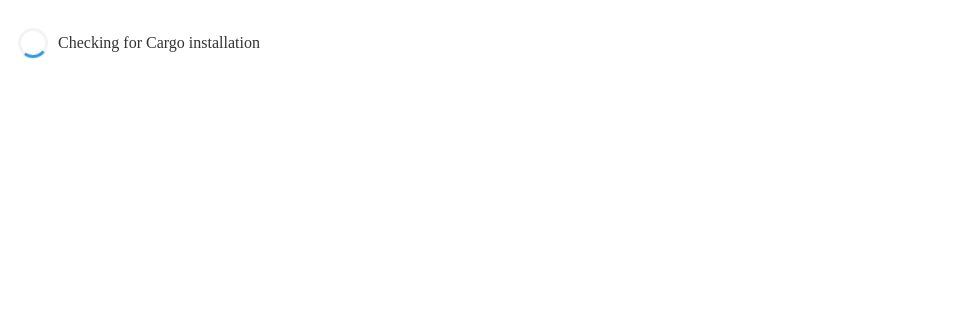
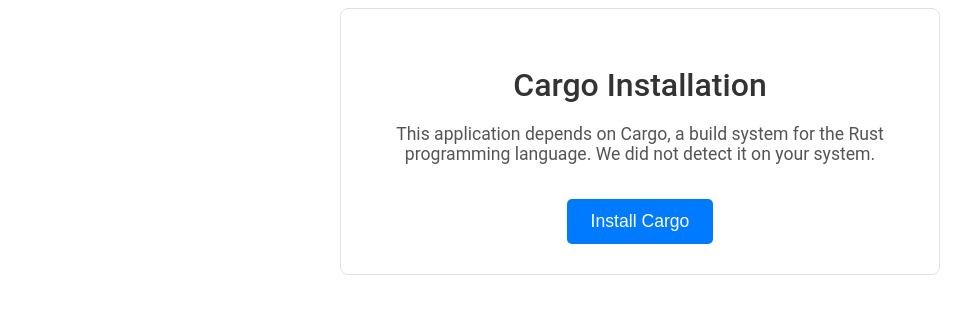
Before and after one commit to writedan/divine-office-frontend, a React (Vite) app: page / in a window 1280 px wide. Shown: the top 314 px of the page, without its empty margins (0-980 px from the left). Built offline with nearby package versions, Linux system fonts and the light colour scheme.

Commit message:
cargo installer functional

```diff
--- a/src/App.tsx
+++ b/src/App.tsx
@@ -31,10 +31,6 @@
         <FaCalendarAlt className="icon" />
         <span>Calendar</span>
       </button>
-      <button className="nav-item" onClick={() => goto('update')}>
-        <FaSync className="icon" />
-        <span>Update</span>
-      </button>
     </div>
   );
 };
@@ -48,7 +44,7 @@
         return <HomePage />;
       case 'calendar':
         return <CalendarPage />;
-      case 'cargoinstall':
+      case 'cargo-install':
         return <CargoInstaller />;
       default:
         return <HomePage />;
@@ -61,7 +57,7 @@
         {renderPageContent()}
       </main>
 
-      {currentPage !== 'cargoinstall' && <BottomNavigation />}
+      {currentPage !== 'cargo-install' && <BottomNavigation />}
     </div>
   );
 }
--- a/src/CargoInstaller.tsx
+++ b/src/CargoInstaller.tsx
@@ -1,9 +1,152 @@
-import ActivityIndicator from './components/ActivityIndicator';
+import { useState } from "react";
+import AsyncCall from "./components/AsyncCall";
+import EndpointLog from "./components/EndpointLog";
+import { useNavigation } from './NavigationContext';
 
-const CargoInstaller = ({}) => {
-	return (
-		<ActivityIndicator message={"Checking for Cargo installation"} />
-	);
+const CargoInstaller = () => {
+  const [cargoInstalled, setCargoInstalled] = useState(false);
+  const [installing, setInstalling] = useState(false);
+
+  const { goto } = useNavigation();
+
+  async function check() {
+    const res = await window.electronAPI.isCargoInstalled();
+
+    if (res) {
+      goto('update-backend');
+      return;
+    }
+
+    setCargoInstalled(await window.electronAPI.isCargoInstalled());
+  }
+
+  async function install() {
+    const target = await window.electronAPI.getRustTripleTarget();
+    const res = await window.electronAPI.installCargo(target);
+    if (res.success) {
+      goto('update-backend');
+    }
+  }
+
+  function handleInstall() {
+    setInstalling(true);
+  }
+
+  const containerStyle: React.CSSProperties = {
+    padding: "30px",
+    maxWidth: "600px",
+    margin: "0 auto",
+    backgroundColor: "#ffffff",
+    borderRadius: "8px",
+    fontFamily: "'Roboto', sans-serif",
+    textAlign: "center",
+    boxSizing: "border-box",
+    border: "1px solid #e1e1e1",
+  };
+
+  const titleStyle: React.CSSProperties = {
+    fontSize: "2rem",
+    fontWeight: "500",
+    color: "#333",
+    marginBottom: "20px",
+  };
+
+  const messageStyle: React.CSSProperties = {
+    fontSize: "1.1rem",
+    color: "#555",
+    marginBottom: "20px",
+  };
+
+  const buttonStyle: React.CSSProperties = {
+    padding: "12px 24px",
+    backgroundColor: "#007BFF",
+    color: "white",
+    fontSize: "1.1rem",
+    border: "none",
+    borderRadius: "5px",
+    cursor: "pointer",
+    transition: "background-color 0.3s, transform 0.3s ease-in-out",
+    marginTop: "15px",
+    outline: "none",
+  };
+
+  const buttonHoverStyle: React.CSSProperties = {
+    backgroundColor: "#0056b3",
+    transform: "scale(1.05)",
+  };
+
+  const asyncCallContainerStyle: React.CSSProperties = {
+    marginTop: "20px",
+  };
+
+  const loadingStyle: React.CSSProperties = {
+    fontSize: "1.1rem",
+    color: "#007BFF",
+  };
+
+  const errorMessageStyle: React.CSSProperties = {
+    fontSize: "1rem",
+    color: "#e74c3c",
+    marginTop: "20px",
+    textAlign: "center",
+  };
+
+  const linkStyle: React.CSSProperties = {
+    color: "#007BFF",
+    textDecoration: "underline",
+    cursor: "pointer",
+  };
+
+  if (installing) {
+    return (
+      <div style={containerStyle}>
+        <EndpointLog stream={"cargo-install"} />
+        <AsyncCall call={install} message={"Installing Cargo"}>
+          <p style={errorMessageStyle}>
+            Cargo failed to install. Please visit{" "}
+            <a
+              style={linkStyle}
+              onClick={() => window.electronAPI.openLink('https://rustup.rs')}
+            >
+              rustup.rs
+            </a>{" "}
+            and install it manually if problems persist.
+          </p>
+        </AsyncCall>
+      </div>
+    );
+  }
+
+  return (
+    <div style={containerStyle}>
+      <h2 style={titleStyle}>Cargo Installation</h2>
+      <AsyncCall call={check} message={"Checking for Cargo Installation"}>
+        {cargoInstalled ? (
+          <p style={messageStyle}>Cargo is already installed!</p>
+        ) : (
+          <div>
+            <p style={messageStyle}>This application depends on Cargo, a build system for the Rust programming language. We did not detect it on your system.</p>
+            <button
+              style={buttonStyle}
+              onMouseOver={(e) => {
+                const target = e.target as HTMLElement;
+                target.style.backgroundColor = buttonHoverStyle.backgroundColor;
+                target.style.transform = buttonHoverStyle.transform;
+              }}
+              onMouseOut={(e) => {
+                const target = e.target as HTMLElement;
+                target.style.backgroundColor = buttonStyle.backgroundColor;
+                target.style.transform = "scale(1)";
+              }}
+              onClick={handleInstall}
+            >
+              Install Cargo
+            </button>
+          </div>
+        )}
+      </AsyncCall>
+    </div>
+  );
 };
 
 export default CargoInstaller;
--- a/src/NavigationContext.tsx
+++ b/src/NavigationContext.tsx
@@ -8,7 +8,7 @@
 const NavigationContext = createContext<NavigationContextType | undefined>(undefined);
 
 export const NavigationProvider = ({ children }: { children: ReactNode }) => {
-  const [currentPage, setCurrentPage] = useState('cargoinstall');
+  const [currentPage, setCurrentPage] = useState('cargo-install');
 
   const goto = (page: string) => {
     setCurrentPage(page);
--- a/src/components/ActivityIndicator.tsx
+++ b/src/components/ActivityIndicator.tsx
@@ -5,6 +5,7 @@
     container: {
       display: "flex",
       alignItems: "center",
+      justifyContent: "center",
       gap: "10px",
       padding: "10px",
     },
--- a/src/components/AsyncCall.tsx
+++ b/src/components/AsyncCall.tsx
@@ -1,22 +1,44 @@
-import { useEffect, useState } from 'react';
+import React, { useEffect, useState, ReactNode } from 'react';
 import ActivityIndicator from './ActivityIndicator';
 
-const AsyncCall = ({call, message, children}) => {
-	const [running, setRunning] = useState(false);
+interface AsyncCallProps {
+  call: () => Promise<void>;
+  message: string;
+  children?: ReactNode;
+}
 
-	useEffect(() => {
-		async function load() {
-			await call();
-			setRunning(false);
-		};
+const AsyncCall: React.FC<AsyncCallProps> = ({ call, message, children }) => {
+  const [running, setRunning] = useState(true);
 
-		setRunning(true);
-		load();
-	}, []);
+  console.log('[AsyncCall init]', message, running);
 
-	return running ? (
-		<ActivityIndicator message={message} />
-	) : children;
+  useEffect(() => {
+    console.log('[AsyncCall triggered]', message, running);
+
+    // Define an async function to handle the async call
+    const load = async () => {
+      try {
+        setRunning(true);
+        console.log('[LOAD]', message);
+        await call(); // Call the passed async function
+      } catch (error) {
+        console.error('[ERROR]', error); // Log errors if any occur
+      } finally {
+        setRunning(false); // Ensure state is updated after call finishes
+      }
+    };
+
+    load(); // Trigger the async function when the effect runs
+
+    // Return a cleanup function (optional, not strictly needed here)
+    return () => setRunning(false); // If the component unmounts before async completes
+  }, [call, message]); // Dependencies to rerun the effect if call or message change
+
+  return running ? (
+    <ActivityIndicator message={message} />
+  ) : (
+    children
+  );
 };
 
 export default AsyncCall;
--- a/src/components/EndpointLog.tsx
+++ b/src/components/EndpointLog.tsx
@@ -1,7 +1,7 @@
 import { useState, useEffect, useRef } from 'react';
 
 // keeps a log of results from a given stream
-const EndpointLog = ({stream}) => {
+const EndpointLog = ({ stream }) => {
   const [logs, setLogs] = useState([]);
   const logsEndRef = useRef<HTMLDivElement>(null);
 
@@ -33,6 +33,7 @@
           borderRadius: '5px',
           padding: '10px',
           background: '#f9f9f9',
+          textAlign: 'left',
         }}
       >
         {logs.map((log, index) => (
```
Also changed, not shown: 1 other file (tests, documents, lock files or other folders). Lines whose indentation alone changed are shown as unchanged.
